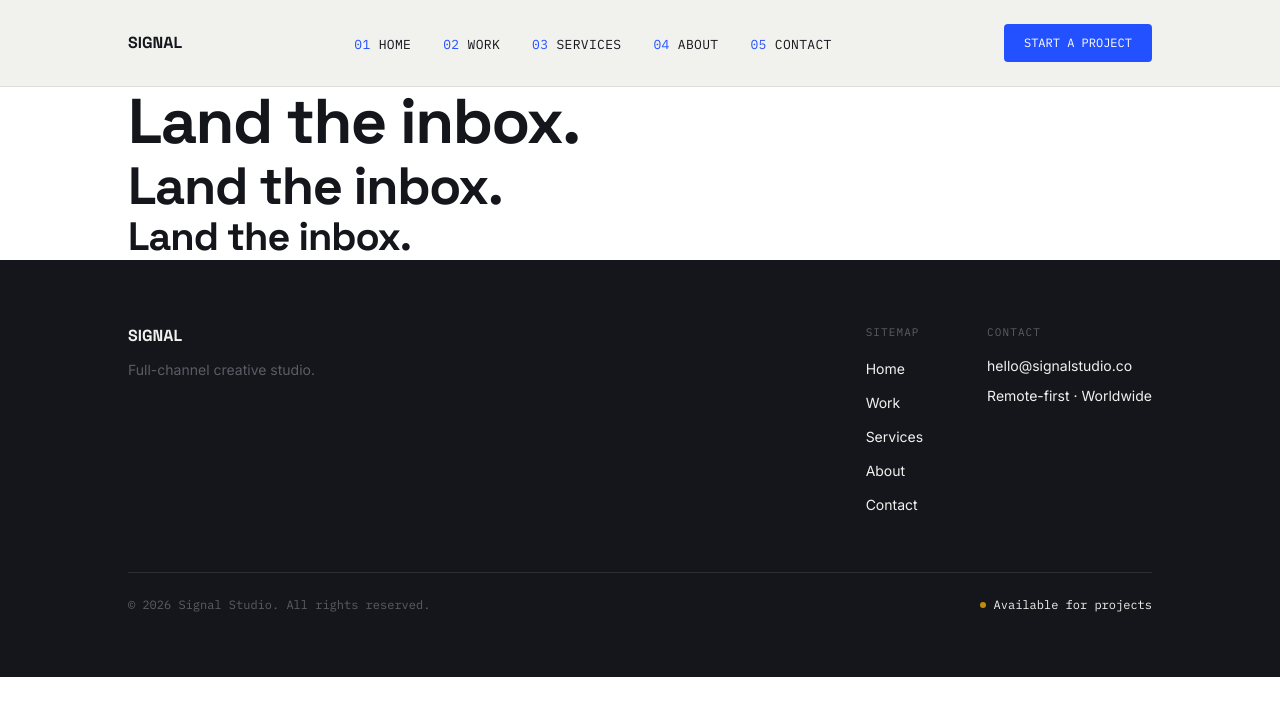
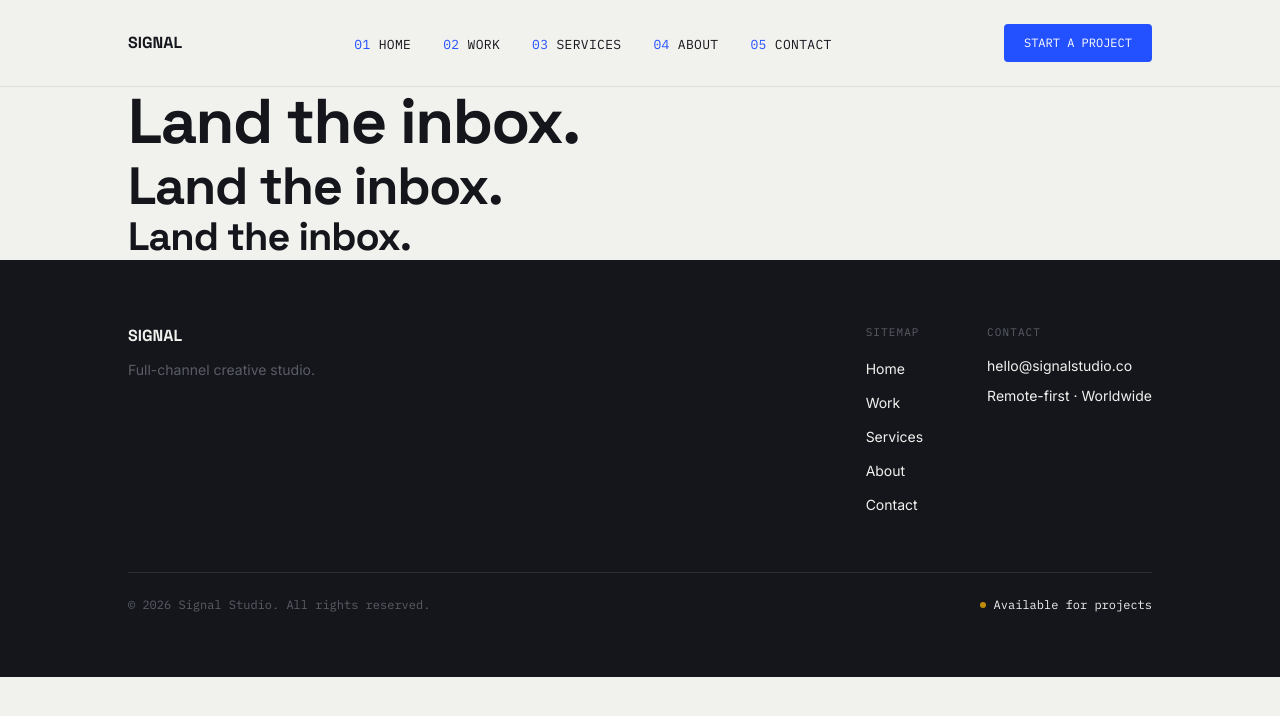
Before and after one commit to abdelhafid37/signal, a Next.js app: page / in a window 1280 px wide. Shown: the top 716 px of the page. Built offline with nearby package versions, Linux system fonts and the light colour scheme.

Commit message:
fix: add missing bg-bg to root layout

```diff
--- a/src/app/layout.tsx
+++ b/src/app/layout.tsx
@@ -33,7 +33,7 @@ export default function RootLayout({
   return (
     <html lang="en">
       <body
-        className={`${spaceGrotesk.variable} ${inter.variable} ${IBMPlexMono.variable} font-body text-ink`}
+        className={`${spaceGrotesk.variable} ${inter.variable} ${IBMPlexMono.variable} font-body text-ink bg-bg`}
       >
         <NavBar />
         {children}
```
